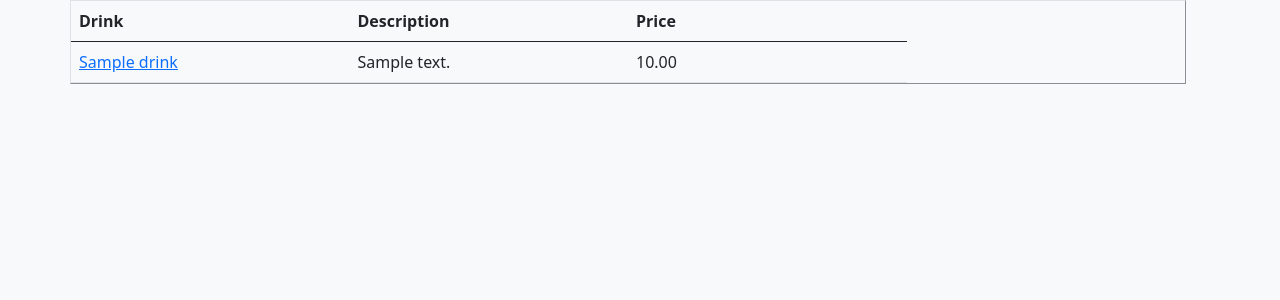
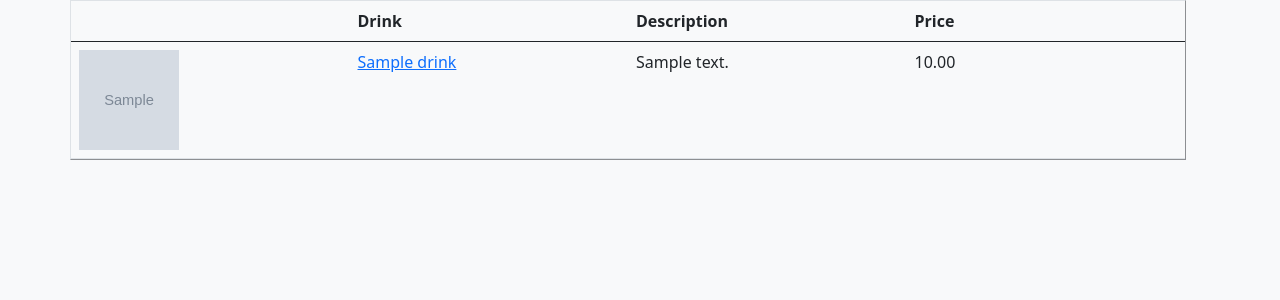
Before and after one commit to iniyan-kannappan/teaspoon, a Django app: page /home/menu in a window 1280 px wide. Shown: the part 126-426 px from the top of the page. Run offline with Django 3.2, Linux system fonts and the light colour scheme; a user stored in the database is signed in; tables that the repository leaves empty hold one stand-in row (values such as "Sample post"); grey boxes marked "Sample" are stand-in pictures.

Commit message:
Pushing into heroku

```diff
--- a/teaspoon_app/models.py
+++ b/teaspoon_app/models.py
@@ -9,6 +9,7 @@ class topping(models.Model):
         return self.name
 
 class base_drink(models.Model):
+    image=models.CharField(max_length=100)
     name=models.CharField(max_length=100)
     description=models.CharField(max_length=200)
     price=models.DecimalField(null=True,decimal_places=2,max_digits=10)
--- a/teaspoon_app/templates/menu.html
+++ b/teaspoon_app/templates/menu.html
@@ -1,9 +1,11 @@
 {% extends "base.html" %}
 {% block content %}
+{% load static %}
 <div class="container">
     <table class="table row" border="true">
         <thead class="thead-dark">
         <tr class="row">
+            <th class="col-3"></th>
             <th class="col-3">Drink</th>
             <th class="col-3">Description</th>
             <th class="col-3">Price</th>
@@ -12,7 +14,9 @@
         <tbody>
         {% if all_drinks %}
         {% for drink in all_drinks %}
+
         <tr class="row">
+            <td class="col-3"><img src="{% get_static_prefix %}images/{{ drink.image }}" width="100" height="100"></td>
             <td class="col-3"><a href="{% url 'drink_prep' drink.id %}">{{drink.name}}</a></td>
             <td class="col-3">{{drink.description}}</td>
             <td class="col-3">{{drink.price}}</td>
```
Also changed, not shown: db.sqlite3 (added), static/images/caramel_cream.png (added), static/images/creamy_jasmine.png (added), static/images/grasshopper.png (added), static/images/house_milk_tea.png (added), static/images/ladybug.png (added), static/images/liquid_gold.png (added), static/images/lychee_on_lychee.png (added), static/images/mango_funtime.png (added), static/images/matcha_royale_flavored.png (added), static/images/silky_strawberry.png (added), static/images/strawberry_sangria.png (added), static/images/taro_lover.png (added), teaspoon_app/migrations/0015_line_item_toppings.py (added), 2 more files. Lines whose indentation alone changed are shown as unchanged.
